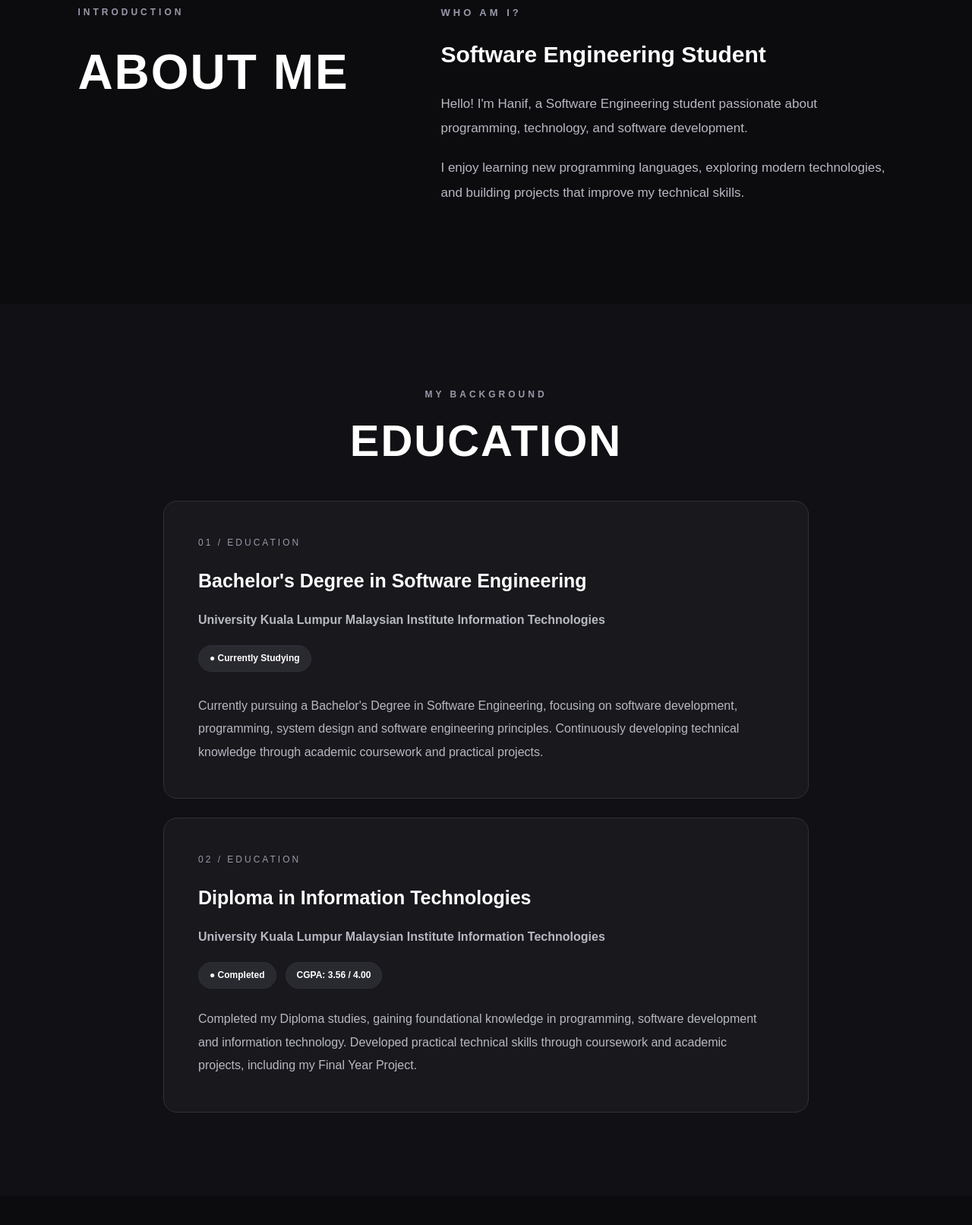
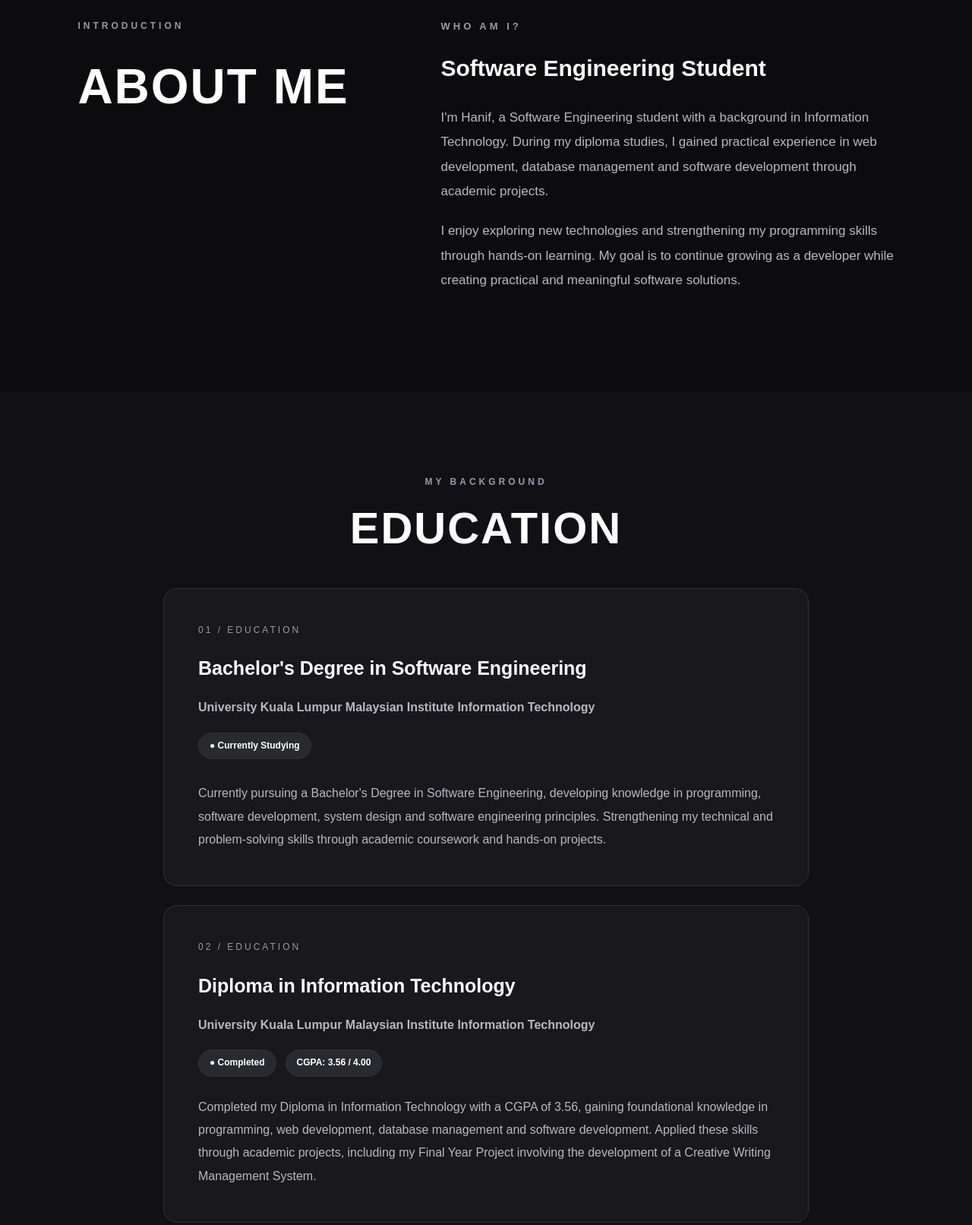
Before and after one commit to Hanif1019/Hanif-Portfolio, a plain HTML site: page index.html in a window 1280 px wide. Shown: the part 960-2572 px from the top of the page at 76% size. Drawn offline with nearby package versions, Linux system fonts and the light colour scheme.

Commit message:
docs: polish portfolio content and project descriptions

```diff
--- a/index.html
+++ b/index.html
@@ -186,9 +186,12 @@
 
 
                     <p class="hero-description">
-                        Passionate about programming, software
-                        development and technology. I enjoy
-                        turning creative ideas into real projects.
+                        I'm a Software Engineering student passionate
+                        about programming, web development and
+                        building practical software solutions.
+                        I enjoy transforming creative ideas into
+                        meaningful projects while continuously
+                        improving my technical skills.
                     </p>
 
 
@@ -291,16 +294,21 @@
 
 
                     <p>
-                        Hello! I'm Hanif, a Software Engineering
-                        student passionate about programming,
-                        technology, and software development.
+                       I'm Hanif, a Software Engineering student
+                       with a background in Information Technology.
+                       During my diploma studies, I gained practical
+                       experience in web development, database
+                       management and software development through
+                       academic projects.
                     </p>
 
 
                     <p>
-                        I enjoy learning new programming languages,
-                        exploring modern technologies, and building
-                        projects that improve my technical skills.
+                        I enjoy exploring new technologies and
+                        strengthening my programming skills through
+                        hands-on learning. My goal is to continue
+                        growing as a developer while creating
+                        practical and meaningful software solutions.
                     </p>
 
                 </div>
@@ -343,7 +351,7 @@
             <!-- University Name -->
 
             <p class="education-institution">
-                University Kuala Lumpur Malaysian Institute Information Technologies
+                University Kuala Lumpur Malaysian Institute Information Technology
             </p>
 
             <!-- Study Status -->
@@ -356,13 +364,14 @@
 
             <p class="education-description">
                 Currently pursuing a Bachelor's Degree in
-                Software Engineering, focusing on software
-                development, programming, system design
-                and software engineering principles.
+                Software Engineering, developing knowledge
+                in programming, software development,
+                system design and software engineering
+                principles.
 
-                Continuously developing technical knowledge
-                through academic coursework and practical
-                projects.
+                Strengthening my technical and problem-solving
+                skills through academic coursework and
+                hands-on projects.
             </p>
 
         </div>
@@ -378,13 +387,13 @@
     <!-- Academic Qualification -->
 
     <h3>
-        Diploma in Information Technologies
+        Diploma in Information Technology
     </h3>
 
     <!-- Institution Name -->
 
     <p class="education-institution">
-        University Kuala Lumpur Malaysian Institute Information Technologies
+        University Kuala Lumpur Malaysian Institute Information Technology
     </p>
 
    <!-- Diploma Status & CGPA -->
@@ -404,14 +413,15 @@
     <!-- Education Description -->
 
     <p class="education-description">
-        Completed my Diploma studies, gaining
-        foundational knowledge in programming,
-        software development and information
-        technology.
+        Completed my Diploma in Information Technology
+        with a CGPA of 3.56, gaining foundational
+        knowledge in programming, web development,
+        database management and software development.
 
-        Developed practical technical skills
-        through coursework and academic projects,
-        including my Final Year Project.
+        Applied these skills through academic projects,
+        including my Final Year Project involving
+        the development of a Creative Writing
+        Management System.
     </p>
 
 </div>
@@ -437,8 +447,9 @@
             </h2>
 
             <p class="section-description">
-                Programming languages and technologies I've been
-                learning throughout my software engineering journey.
+                A collection of programming languages and
+                technologies I've explored through academic
+                coursework, personal projects, and hands-on learning.
             </p>
 
 
@@ -648,15 +659,15 @@
                         </h3>
 
                         <p>
-                            Designed and developed a responsive personal
-                            portfolio website using HTML, CSS and JavaScript.
+                             Designed and developed a responsive personal
+                             portfolio website using HTML, CSS and JavaScript.
 
-                            Implemented interactive navigation, smooth GSAP
-                            animations and a dark/light theme system
-                            with localStorage.
+                             Implemented interactive navigation, GSAP
+                             animations and a dark/light theme system
+                             using localStorage to remember user preferences.
 
-                            Focused on responsive layouts, accessibility
-                            and creating a modern user experience.
+                             Focused on clean interface design, responsive
+                             layouts and creating an engaging user experience.
                         </p>
 
 
```
